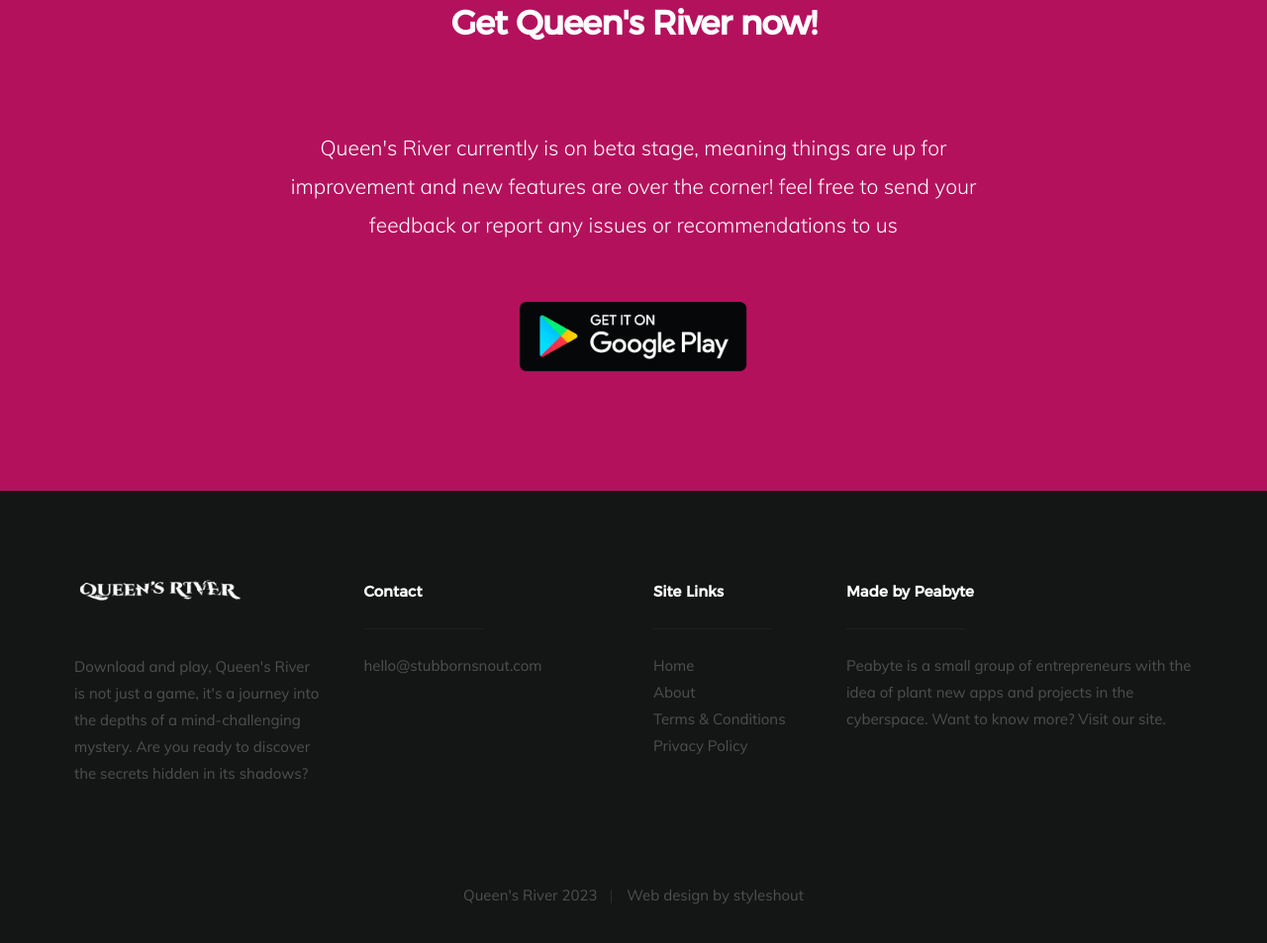
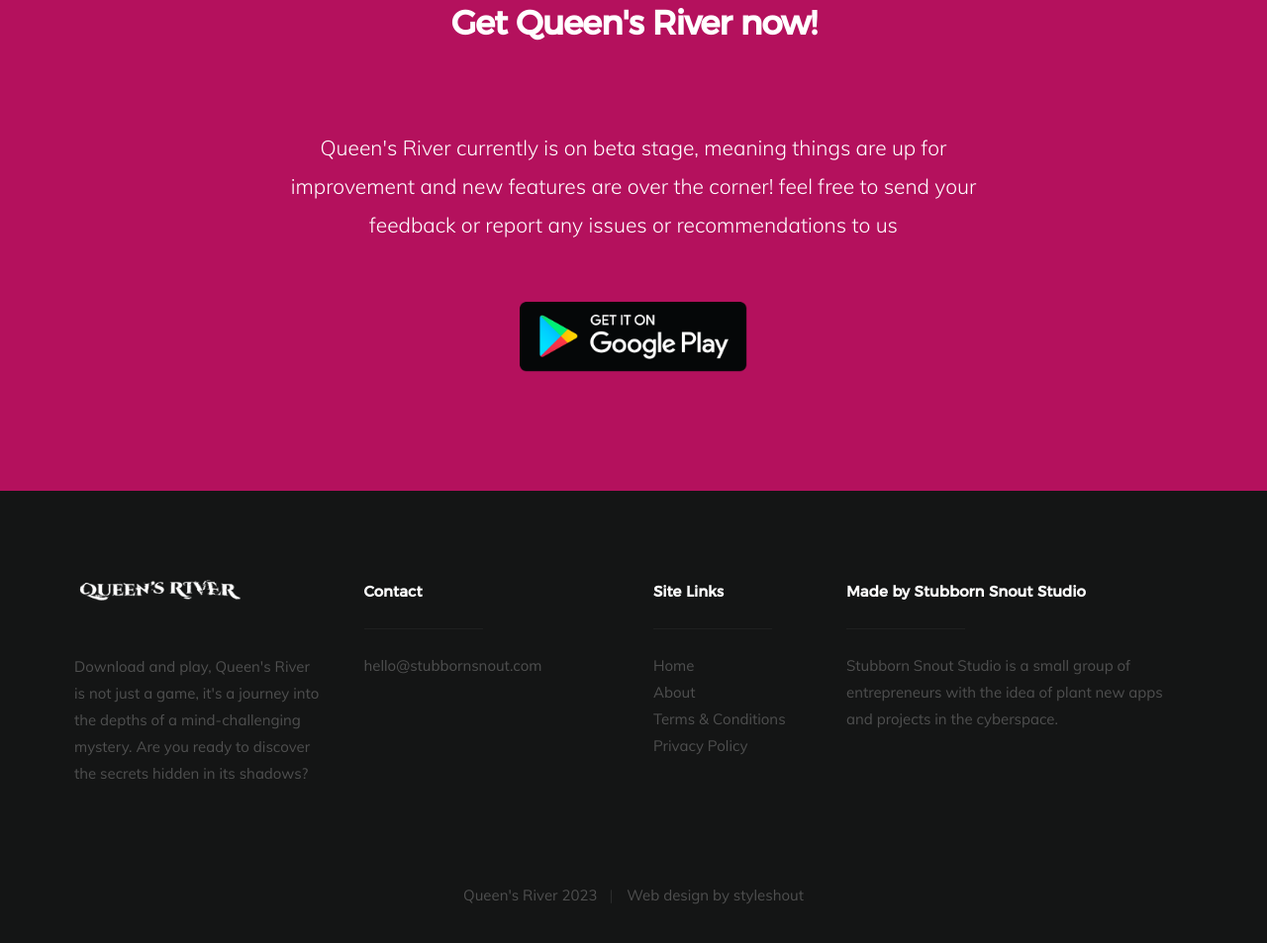
Before and after one commit to stubbornsnout/site, a plain HTML site: page index.html in a window 1280 px wide. Shown: the part 3509-4462 px from the top of the page at 99% size. Drawn offline with Linux system fonts and the light colour scheme; files whose address does not match are found by name.

Commit message:
Update index.html

```diff
--- a/index.html
+++ b/index.html
@@ -285,7 +285,7 @@
 
                 <ul class="download-badges">
                     <!--<li><a href="#" title="" class="badge-appstore"  data-aos="fade-up">App Store</a></li>-->
-                    <li><a href="https://play.google.com/store/apps/details?id=com.app" title="" class="badge-googleplay" data-aos="fade-up">Play Store</a></li>
+                    <li><a href="https://play.google.com/store/apps/details?id=com.stubbornsnout.queensriver" title="" class="badge-googleplay" data-aos="fade-up">Play Store</a></li>
                 </ul>
 
             </div>
@@ -336,9 +336,9 @@
 
                 <div class="col-four md-1-2 tab-full footer-subscribe">
 
-                    <h4>Made by Peabyte</h4>
+                    <h4>Made by Stubborn Snout Studio</h4>
 
-                    <p>Peabyte is a small group of entrepreneurs with the idea of plant new apps and projects in the cyberspace. Want to know more? <a href="/#">Visit our site.</a></p>
+                    <p>Stubborn Snout Studio is a small group of entrepreneurs with the idea of plant new apps and projects in the cyberspace.</p>
 
                 </div> <!-- end footer-subscribe -->
 
```
